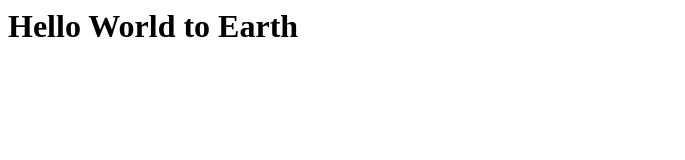
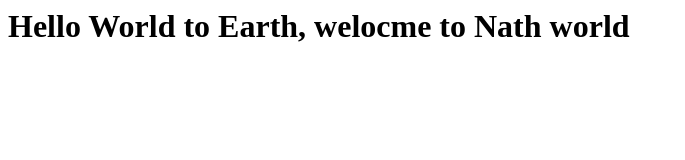
Before and after one commit to Nath2018/website, a plain HTML site: page index.html in a window 1280 px wide. Shown: the whole page, without its empty margins (0-685 px from the left). Drawn offline with Linux system fonts and the light colour scheme.

Commit message:
updated index.html
updated index.html

```diff
--- a/index.html
+++ b/index.html
@@ -1,7 +1,7 @@
 <html>
   <body>
     <h1>
-      Hello World to Earth
+      Hello World to Earth, welocme to Nath world
     </h1>
   </body>
 </html>
```
